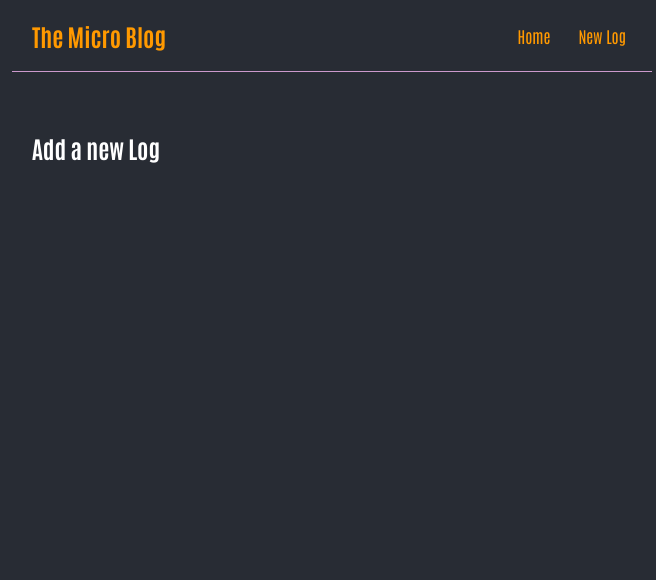
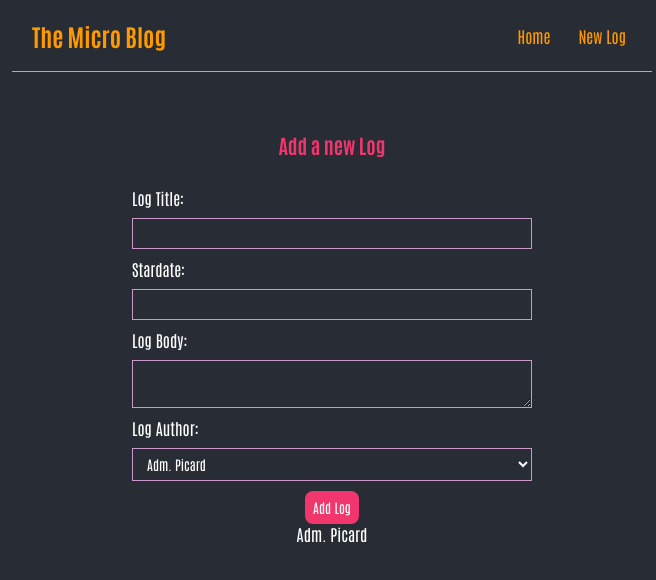
Before and after one commit to Rakodashi/micro-blog, a React (Create React App) app: page /create in a window 1280 px wide. Shown: the top 580 px of the page, without its empty margins (308-964 px from the left). Built offline with nearby package versions, Linux system fonts and the light colour scheme.

Commit message:
Added functionality to the New Log page

```diff
--- a/src/Create.js
+++ b/src/Create.js
@@ -1,7 +1,55 @@
+import { useState } from "react";
+
 const Create = () => {
+  const [title, setTitle] = useState('');
+  const [stardate, setStardate] = useState('');
+  const [body, setBody] = useState('');
+  const [author, setAuthor] = useState('Adm. Picard');
+
   return (
     <div className="create">
       <h2>Add a new Log</h2>
+      <form>
+        <label>Log Title:</label>
+        <input
+        type="text"
+        required
+        value={title}
+        onChange={(e) => setTitle(e.target.value)}
+         />
+
+        <label>Stardate:</label>
+        <input
+        type="text"
+        required
+        value={stardate}
+        onChange={(e) => setStardate(e.target.value)}
+         />
+        <label>Log Body:</label>
+        <textarea
+        required
+        value={body}
+        onChange={(e) => setBody(e.target.value)}
+        >
+
+        </textarea>
+
+        <label>Log Author:</label>
+        <select
+          value={author}
+          onChange={(e) => setAuthor(e.target.value)}
+        >
+          <option value="Adm. Picard">Adm. Picard</option>
+          <option value="Cdre. La Forge">Cdre. La Forge</option>
+          <option value="Adm. Janeway">Adm. Janeway</option>
+        </select>
+
+        <button>Add Log</button>
+        <p>{ title }</p>
+        <p>{ stardate }</p>
+        <p>{ body }</p>
+        <p>{ author }</p>
+      </form>
     </div>
    );
 }
--- a/src/index.css
+++ b/src/index.css
@@ -92,3 +92,34 @@
   border-radius: 8px;
   cursor: pointer;
 } */
+
+.create {
+  max-width: 400px;
+  margin: 0 auto;
+  text-align: center;
+}
+.create label {
+  text-align: left;
+  display: block;
+}
+.create h2 {
+  font-size: 20px;
+  color: #f1356d;
+  margin-bottom: 30px;
+}
+.create input, .create textarea, .create select {
+  width: 100%;
+  padding: 6px 10px;
+  margin: 10px 0;
+  border: 1px solid #cc99cc;
+  box-sizing: border-box;
+  display: block;
+}
+.create button {
+  background: #f1356d;
+  color: #fff;
+  border: 0;
+  padding: 8px;
+  border-radius: 8px;
+  cursor: pointer;
+}
```
